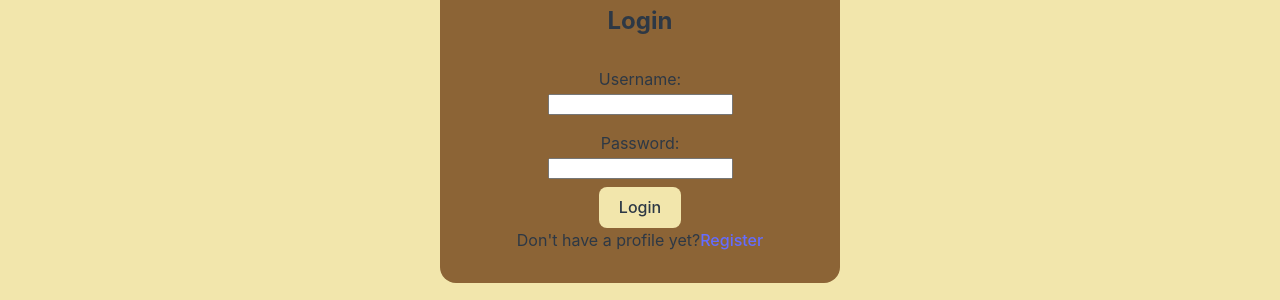
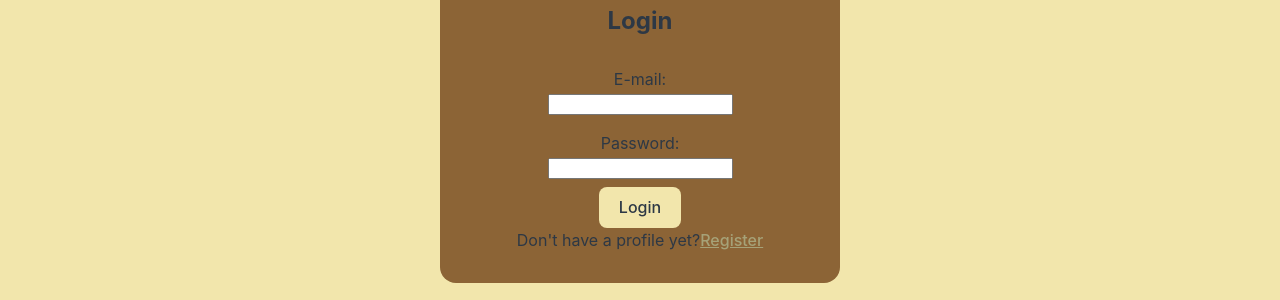
Before and after one commit to Patrik1866/AIWebshop, a React (Vite) app in the folder FrontEnd/: page /LoginPage in a window 1280 px wide. Shown: the part 267-567 px from the top of the page. Built offline with nearby package versions, Linux system fonts and the light colour scheme.

Commit message:
[Frontend] bejelentkezés form működése

```diff
--- a/FrontEnd/src/App.tsx
+++ b/FrontEnd/src/App.tsx
@@ -1,7 +1,7 @@
 import { useEffect } from 'react'
 import Header from './Header.tsx';
 import { BrowserRouter, Route, Routes } from 'react-router-dom';
-import { LoginPage } from './pages/LoginPage.tsx';
+import LoginPage from './pages/LoginPage.tsx';
 import HomePage from './pages/HomePage.tsx';
 import RegisterPage from './pages/RegisterPage.tsx';
 
--- a/FrontEnd/src/pages/LoginPage.tsx
+++ b/FrontEnd/src/pages/LoginPage.tsx
@@ -1,14 +1,40 @@
-import React from "react";
+import React, { useState } from "react";
 import '../css/loginPage.css';
+import { User } from "../fields/User";
 
- export function LoginPage(){
+ export function LoginPage() {
    const [isLoggedIn, setIsLoggedIn] = React.useState(false);
+   const [loginFormData, setLoginFormData] = useState({
+     email: "",
+     password: "",
+   });
 
-  const handleLogin = (event:React.FormEvent) => {
-    event.preventDefault();
-    setIsLoggedIn(true);
+   const handleChange = (e: React.ChangeEvent<HTMLInputElement>) => {
+     const { id, value } = e.target;
+     setLoginFormData({ ...loginFormData, [id]: value })
    }
 
+     const handleLogin = async (event: React.FormEvent) => {
+       event.preventDefault();
+       try {
+         const response = await fetch("http://localhost:8080/login", {
+           method: "POST",
+           headers: {
+             "Content-Type": "application/x-www-form-urlencoded",
+           },
+           body: new URLSearchParams(loginFormData as any).toString(),
+         });
+         if (response.ok) {
+          alert("User logged in successfully");
+           setIsLoggedIn(true);
+         } else {
+           const errorText = response.text();
+           alert(`Failed to login: ${errorText}`);
+         }
+       } catch (error) {
+         alert(`An error occured: ${error}`);
+       }
+     };
 
      return (
        <body>
@@ -16,24 +42,27 @@ import '../css/loginPage.css';
            <h2>Login</h2>
            <form className="loginForm" onSubmit={handleLogin}>
              <div className="form-group">
-              <label>Username:</label>
+               <label>E-mail:</label>
                <br />
-              <input type="text" id="username" name="username" required />
+               <input type="text" id="email" name="email" required value={loginFormData.email} onChange={handleChange}/>
              </div>
              <div className="form-group">
                <label>Password:</label>
                <br />
-              <input type="password" id="password" name="password" required />
+               <input type="password" id="password" name="password" required value={loginFormData.password} onChange={handleChange}/>
              </div>
              <button type="submit" className="login-button">
                Login
              </button>
              <br />
-            <label>Don't have a profile yet?<a href="/RegisterPage">Register</a></label>
+             <label>
+               Don't have a profile yet?<a style={{textDecoration: "underline", color: "#A6A278"}} href="/RegisterPage">Register</a>
+             </label>
            </form>
          </div>
        </body>
      );
-}
+   };
+
 
 export default LoginPage
--- a/FrontEnd/src/pages/RegisterPage.tsx
+++ b/FrontEnd/src/pages/RegisterPage.tsx
@@ -62,7 +62,8 @@ export function RegisterPage(){
             <label>Phone:</label><br />
             <input type="tel" id="phone" name="phone" placeholder="123-456-7890" required value={registerFormData.phone} onChange={handleChange}/>
           </div>
-          <button className="registerButton" type="submit">Register</button>
+          <button className="registerButton" type="submit">Register</button><br />
+          <label>Már van fiókja? Jelentkezzen be <a style={{textDecoration: "underline", color: "#A6A278"}} href="/LoginPage">itt</a></label>
         </form>
         </div>
     );
```
Lines whose indentation alone changed are shown as unchanged.
